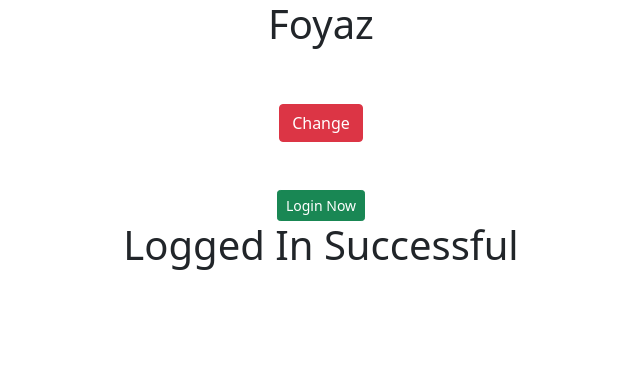
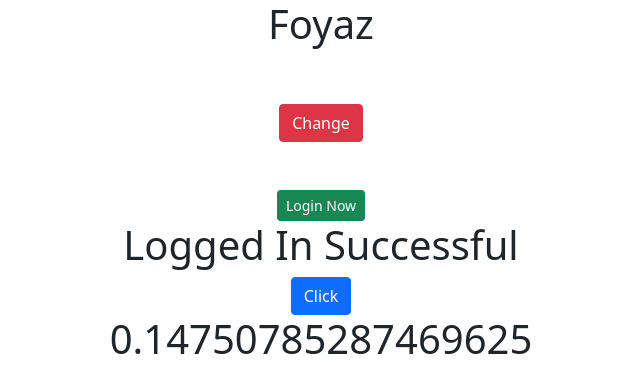
Before and after one commit to Foyaz-Ahmed/Learning_React_Js, a React (Create React App) app in the folder my-app/: page / in a window 1280 px wide. Shown: the top 392 px of the page, without its empty margins (319-959 px from the left). Built offline with nearby package versions, Linux system fonts and the light colour scheme.

Commit message:
forceUpdate to update react component

```diff
--- a/my-app/src/App.js
+++ b/my-app/src/App.js
@@ -10,6 +10,7 @@
 import SetStateChnge from './mycomponents/SetState';
 import ConditionalIfelse from './mycomponents/Conditional';
 import Element from './mycomponents/ElementVariable';
+import Refresh from './mycomponents/Refresh';
 
 function App() {
   return (
@@ -42,6 +43,7 @@
        <SetStateChnge></SetStateChnge>
        <ConditionalIfelse></ConditionalIfelse>
        <Element></Element>
+       <Refresh></Refresh>
     </div>
   );
 }
--- /dev/null
+++ b/my-app/src/mycomponents/Refresh.js
@@ -0,0 +1,26 @@
+import React, {Component} from 'react';
+
+class Refresh extends Component{
+
+    constructor(){
+        super();
+        this.refreshNow = this.refreshNow.bind(this);
+    }
+
+    refreshNow =()=>{
+
+        this.forceUpdate();
+
+    }
+    render(){
+
+        return(
+            <div>
+                <button onClick={this.refreshNow} className='btn btn-primary'>Click</button>
+                <h1>{Math.random()}</h1>
+            </div>
+        )
+    }
+}
+
+export default Refresh;
```
